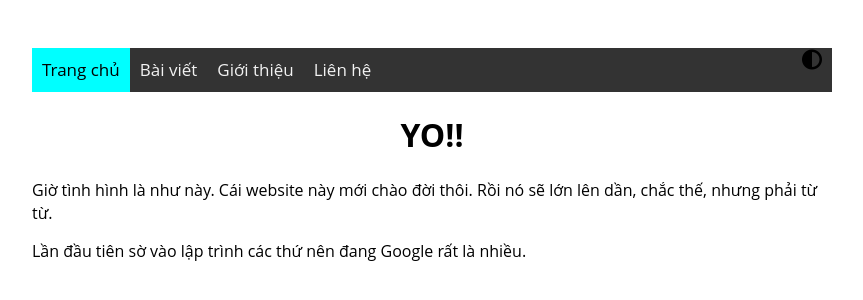
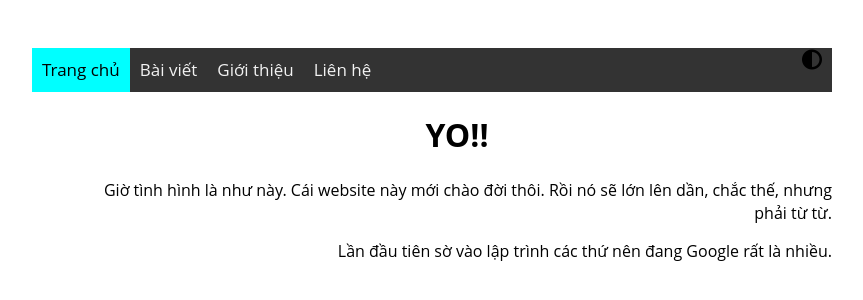
Before and after one commit to consoicongnghe/consoicongnghe.github.io, a Jekyll site: the page index.html, which Jekyll copies as it is, in a window 1280 px wide. Shown: the top 300 px of the page, without its empty margins (208-1071 px from the left). Built offline with Jekyll 4.4.1, drawn with Linux system fonts in a browser that asks for light colours; nearby versions of some CDN libraries.

Commit message:
fix center img

```diff
--- a/about/index.html
+++ b/about/index.html
@@ -62,9 +62,9 @@
 			<p>Consoicongnghe là một dự án bán thời gian do một mình Sói duy trì. Không như các trang web khác bố trí quảng cáo chằng chịt khiến việt tìm nội dung để đọc khó như dò đường trong phố cổ, consoicongnghe.com không sử dụng quảng cáo [link post quan điểm về quảng cáo, thử nghiệm qcáo ở dưới cùng của trang or on the side]. Trang duy nhất có nhiều quảng cáo trên consoicongnghe.com là bài viết hướng dẫn sử dụng công cụ chặn quảng cáo [link]. Nguồn tiền nuôi Sói khôn lớn hiện tại hoàn toàn từ túi anh Linh mà ra. Mà anh Linh thì có giàu có gì cho cam, nuôi Sói vì đam mê thôi :< Nếu em Sói có mang lại cho cậu thêm kiến thức, hiểu biết mang tính “bước ngoặt cuộc đời” hay chỉ cần là một tiếng cười vang, hãy đóng góp cùng Linh nuôi em Sói nhé. Em Sói hứa sẽ sử dụng hầu hết đóng góp để mua đồ ăn thức uống giúp em Sói khôn lớn, sống thọ hơn, chỉ xin một ít để mua đồ chơi thôi ạ. Một tí tẹo tèo teo thôi. Xin hứa xin thề xin đảm bảo. Thông tin đóng góp đây ạ, mọi người nhớ ghi chú là gửi em Sói nhé kẻo anh Linh chôm hết mang đi tán gái đấy :<</p>
 			<p>Donate ở đây nà:</p>
 			<p>Techcombank: 8800 8008 0088 / minhtenlalinh (NGUYEN TUAN LINH)</p>
-			<div class="center">
+		</div>
+		<div class="center">
 				<img src="https://i.ibb.co/wzqJKht/Linh-QRbank.png" alt="QR code" style="width:200px;height:200px;">
-			</div>
 		</div>
 	</body>
 </html>
--- a/assets/css/styles.css
+++ b/assets/css/styles.css
@@ -428,6 +428,10 @@
   background-color: #333;
 }
 
+.postss {
+	text-indent: 50px;
+	text-align: right;
+}
 
 /* center images */
 .center {
```
